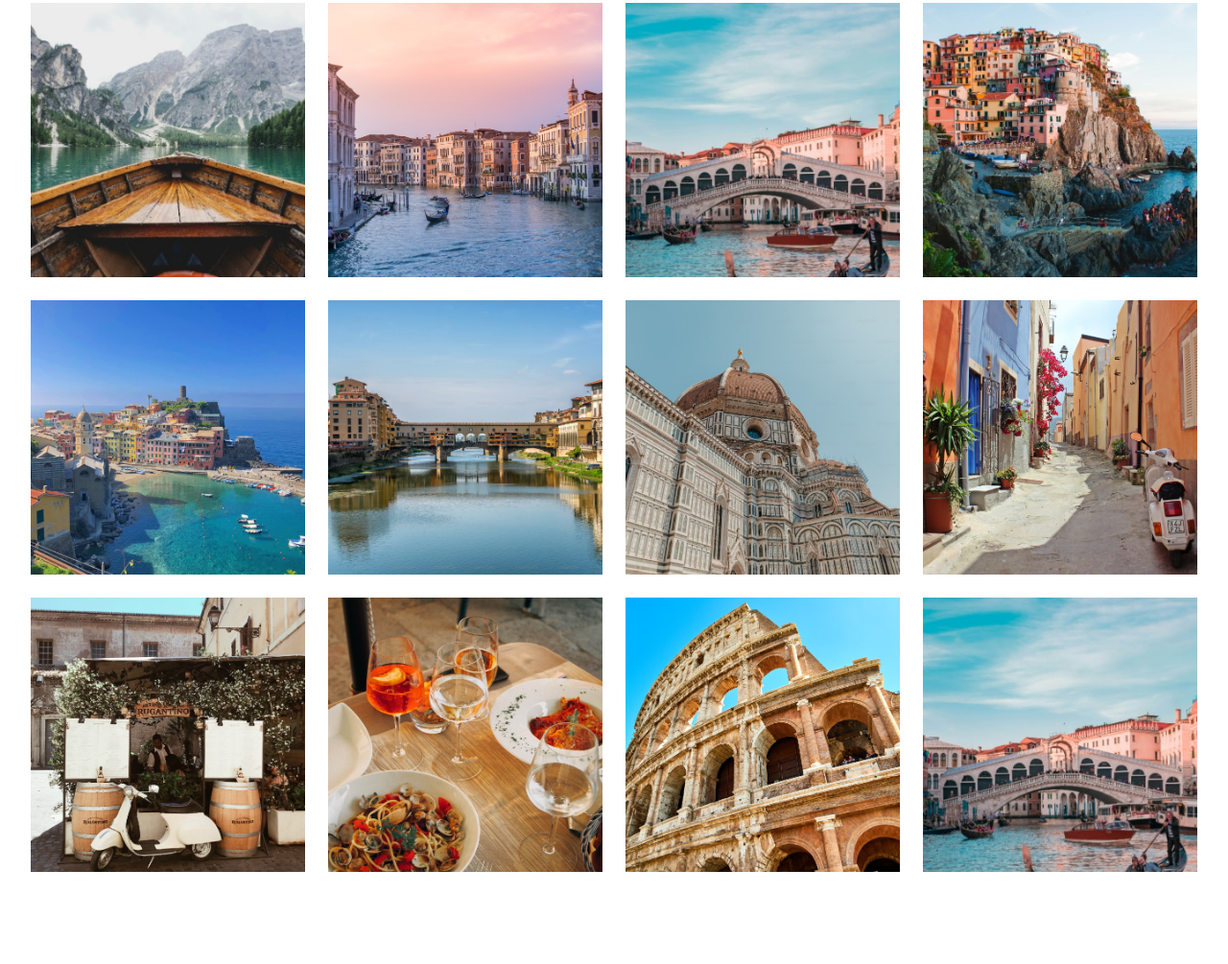
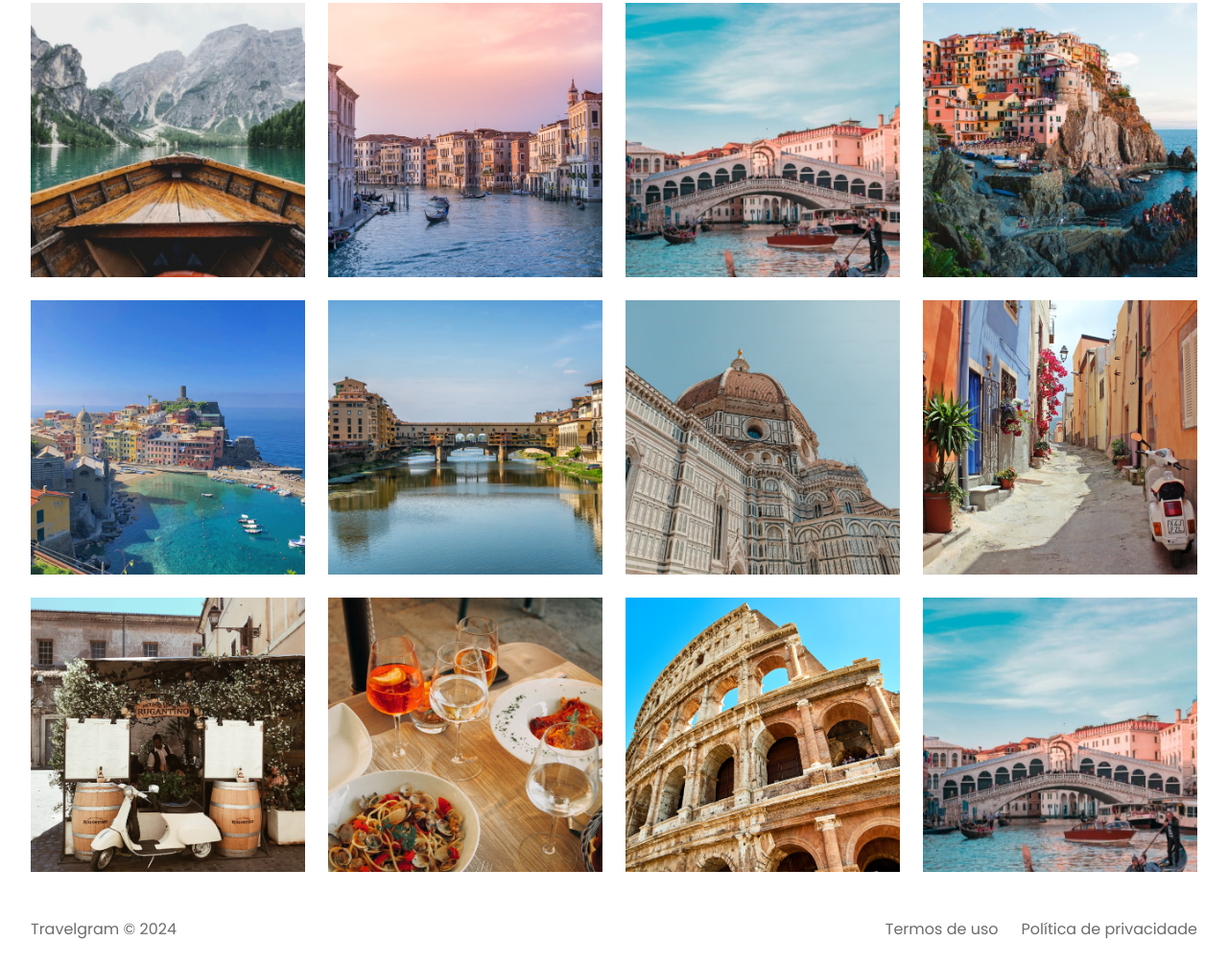
Before and after one commit to adrian-teixeira/Projeto-Travelgram, a plain HTML site: page index.html in a window 1280 px wide. Shown: the part 357-1362 px from the top of the page at 96% size. Before the commit the page ends 1290 px from the top, so only its background shows below. Drawn offline with Linux system fonts and the light colour scheme.

Commit message:
final project

```diff
--- a/index.html
+++ b/index.html
@@ -89,5 +89,11 @@
         <img src="assets/images/Image 12.png" alt="">
         <img src="assets/images/Image 03.png" alt="">
     </main>
+
+    <footer class="container">
+        <span>Travelgram &copy 2024</span>
+        <span>Termos de uso</span>
+        <span>Política de privacidade</span>
+    </footer>
   </body>
 </html>
--- /dev/null
+++ b/styles/footer.css
@@ -0,0 +1,9 @@
+footer{
+    display: flex;
+    gap: 24px;
+    padding-block: 24px;
+}
+
+footer span:nth-child(1){
+    margin-right: auto;
+}
--- a/styles/styles.css
+++ b/styles/styles.css
@@ -2,3 +2,4 @@
 @import url(nav.css);
 @import url(header.css);
 @import url(main.css);
+@import url(footer.css);
```
